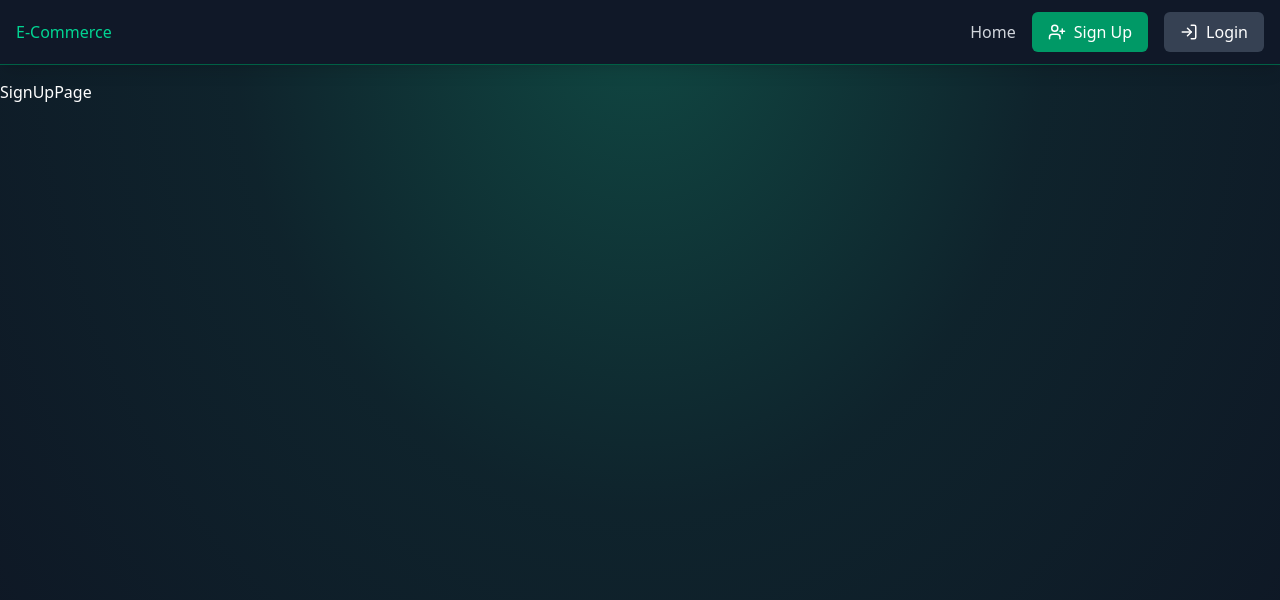
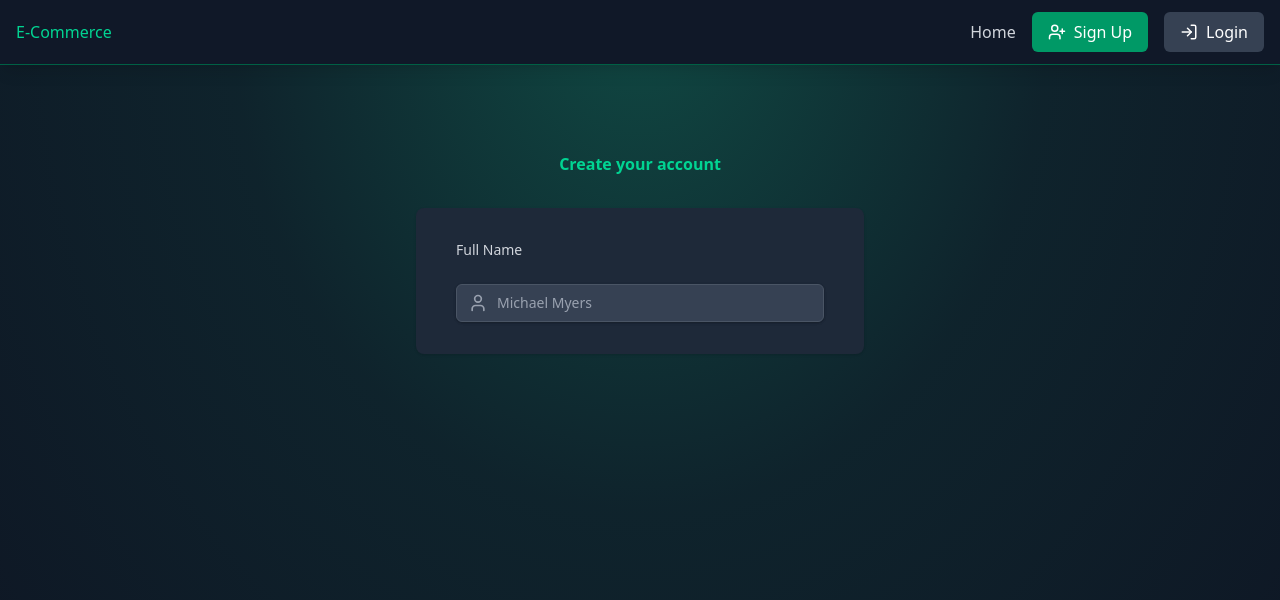
Before and after one commit to Kuhora/Ecommerce, a React (Vite) app in the folder front/: page /signup in a window 1280 px wide. Shown: the top 600 px of the page. Built offline with nearby package versions, Linux system fonts and the light colour scheme.

Commit message:
signup name

```diff
--- a/front/package.json
+++ b/front/package.json
@@ -15,6 +15,7 @@
     "axios": "^1.11.0",
     "framer-motion": "^12.23.12",
     "lucide-react": "^0.540.0",
+    "motion": "^12.23.12",
     "react": "^19.1.1",
     "react-confetti": "^6.4.0",
     "react-dom": "^19.1.1",
@@ -29,7 +30,9 @@
     "@types/react": "^19.1.10",
     "@types/react-dom": "^19.1.7",
     "@vitejs/plugin-react": "^5.0.1",
-    "eslint": "^9.33.0",
+    "eslint": "^9.34.0",
+    "eslint-plugin-import": "^2.32.0",
+    "eslint-plugin-react": "^7.37.5",
     "eslint-plugin-react-hooks": "^5.2.0",
     "eslint-plugin-react-refresh": "^0.4.20",
     "globals": "^16.3.0",
--- a/front/src/pages/SignUpPage.jsx
+++ b/front/src/pages/SignUpPage.jsx
@@ -1,8 +1,61 @@
-import React from 'react'
+import { useState } from "react";
+import { Link } from "react-router-dom"
+import { UserPlus, Mail, Lock, User, ArrowRight, Loader } from "lucide-react";
+import { motion } from "framer-motion";
 
 const SignUpPage = () => {
+    const loading = true;
+    const [formData, setFormData] = useState({
+        name: "",
+        email: "",
+        password: "",
+        confirmPassword: "",
+    });
+
+    const handleSubmit = (e) => {
+        e.preventDefault();
+        console.log(formData);
+    }
     return (
-        <div>SignUpPage</div>
+        <div className="flex flex-col justify-center py-12 sm:px-6 lg:px-8">
+            <motion.div
+            className="sm:mx-auto sm:w-full sm:max-w-md"
+            initial = {{ opacity: 0, y: -20 }}
+            animate={{opacity: 1, y: 0 }}
+            transition={{duration: 0.8 }}
+            >
+                <h2 className="mt-6 text-center text-3x1 font-extrabold text-emerald-400">Create your account</h2>
+            </motion.div>
+
+            <motion.div
+            className="mt-8 sm:mx-auto sm:w-full sm:max-w-md"
+            initial= {{opacity: 0, y: 20}}
+            animate = {{ opacity: 1, y: 0}}
+            transition = {{duration: 0.8, delay: 0.2}}
+            >
+                <div className="bg-gray-800 py-8 px-4 shadow sm:rounded-lg sm:px-10">
+                    <form onSubmit={handleSubmit} className = 'space-y-6'>
+                        <label htmlFor='name' className="block text-sm font-medium text-gray-300">
+                            Full Name
+                        </label>
+                        <div className="mt-1 relative rounded-md shadow-sm">
+                            <div className="absolute inset-y-0 left-0 pl-3 flex items-center pointer-events-none">
+                                <User className="h-5 w-5 text-gray-400" aria-hidden='true'/>
+                            </div>
+                            <input
+                            id='name'
+                            type='text'
+                            required
+                            value={formData.name}
+                            onChange={(e) => setFormData({ ...formData, name: e.target.value })}
+                            className="block w-full px-3 py-2 pl-10 bg-gray-700 border border-gray-600 rounded-md shadow-sm placeholder-gray-400 focus:outline-none focus:ring-emerald-500 focus:border-emerald-500 sm:text-sm"
+                            placeholder='Michael Myers'
+                            />
+                        </div>
+                    </form>
+                </div>
+            </motion.div>
+            </div>
     )
 }
 
```
Also changed, not shown: 1 other file (tests, documents, lock files or other folders).
